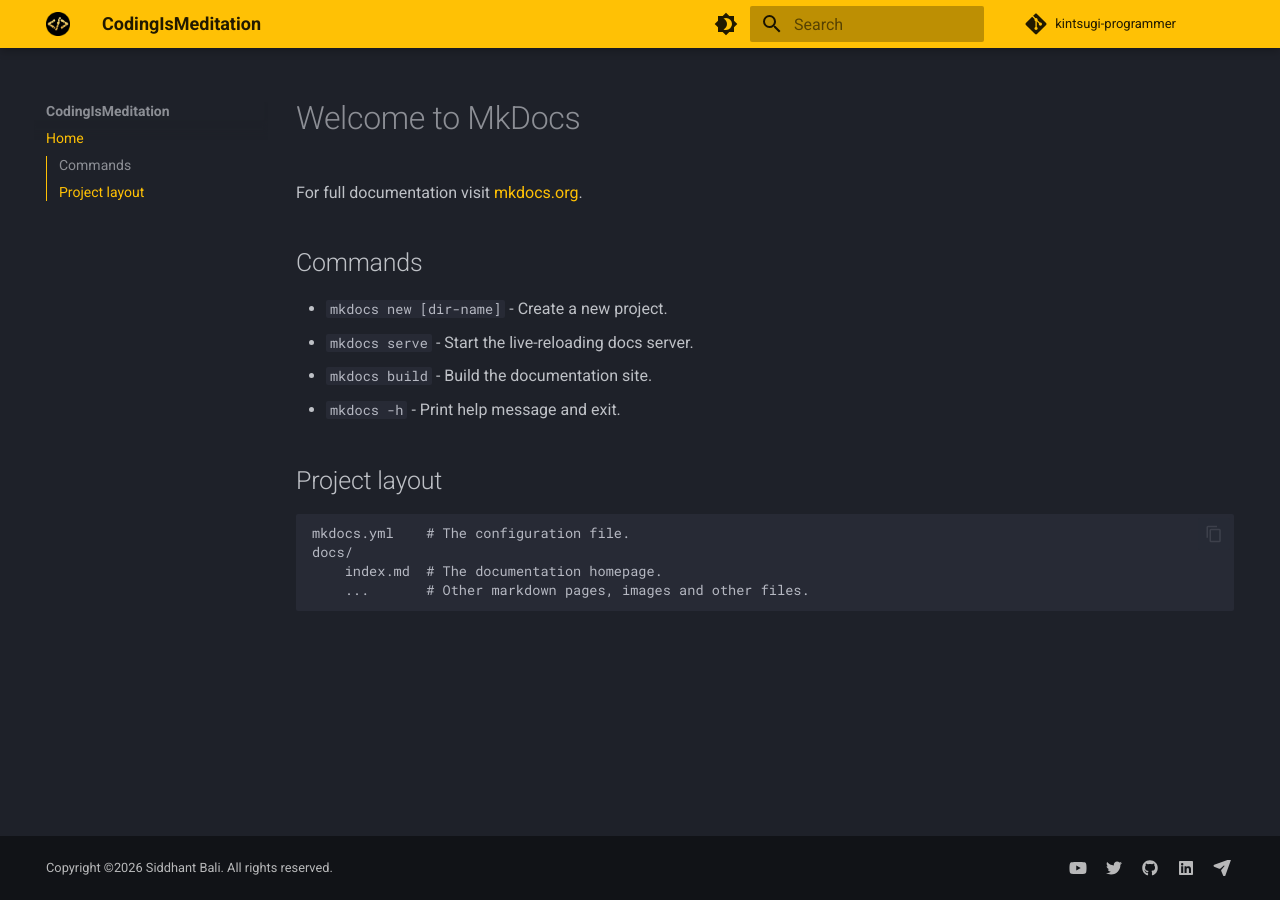
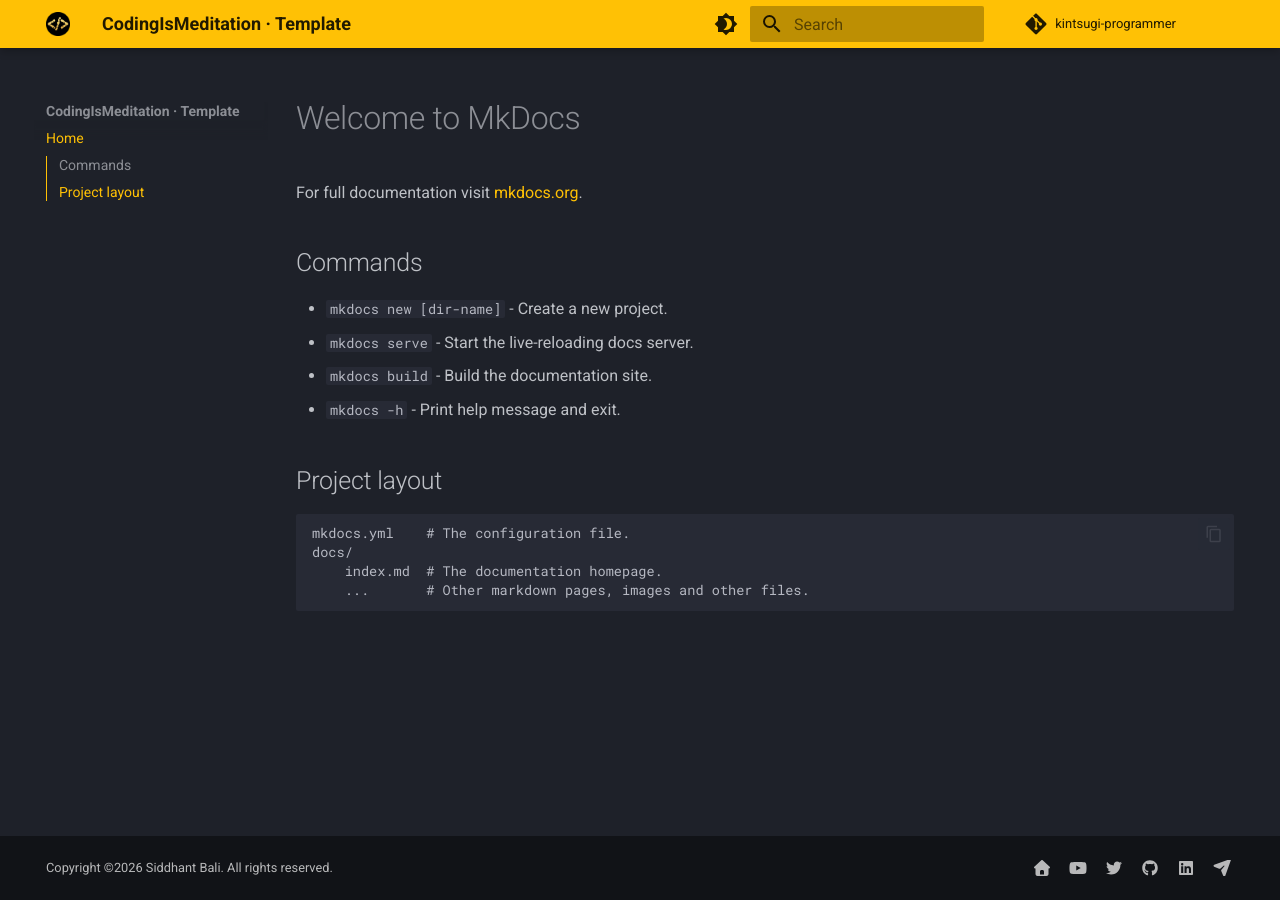
Before and after one commit to codingismeditation/template, an MkDocs documentation site: the page built from docs/index.md, in a window 1280 px wide. Built offline with MkDocs 1.6.1 and Material for MkDocs 9.7.7, drawn with Linux system fonts in a browser that asks for light colours.

Commit message:
feat: update mkdocs configuration with parent site details and social links

```diff
--- a/mkdocs.yml
+++ b/mkdocs.yml
@@ -1,5 +1,9 @@
-site_name: CodingIsMeditation
-site_url: https://codingismeditation.github.io/
+site_name: CodingIsMeditation · Template
+site_url: https://codingismeditation.github.io/template/
+extra:
+  parent_site:
+    name: CodingIsMeditation
+    url: https://codingismeditation.github.io/
 nav:
   - Home: index.md
 theme:
@@ -46,6 +50,9 @@
     - navigation.footer
 extra:
   social:
+    - icon: fontawesome/solid/house
+      link: https://codingismeditation.github.io/
+      name: Home
     - icon: fontawesome/brands/youtube
       link: https://www.youtube.com/@CodingIsMeditation
       name: CodingIsMeditation YouTube Channel
```
